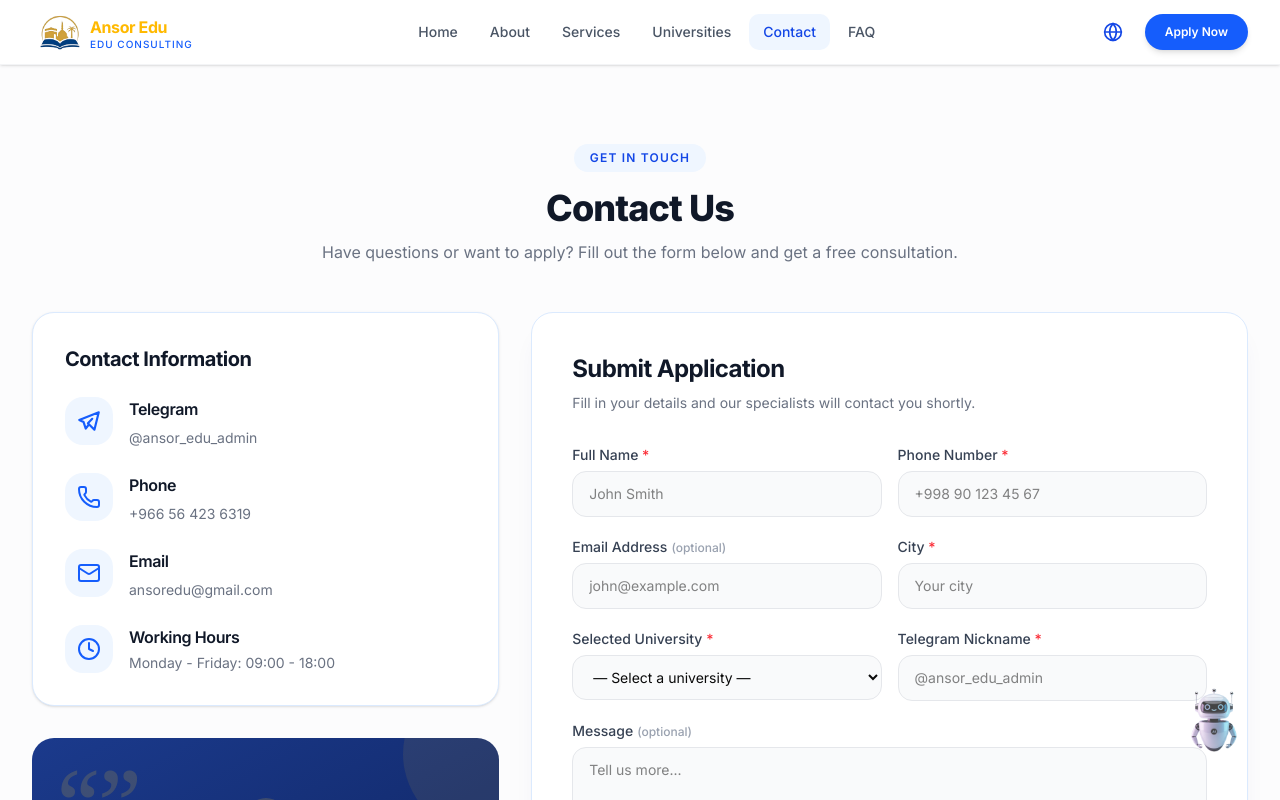
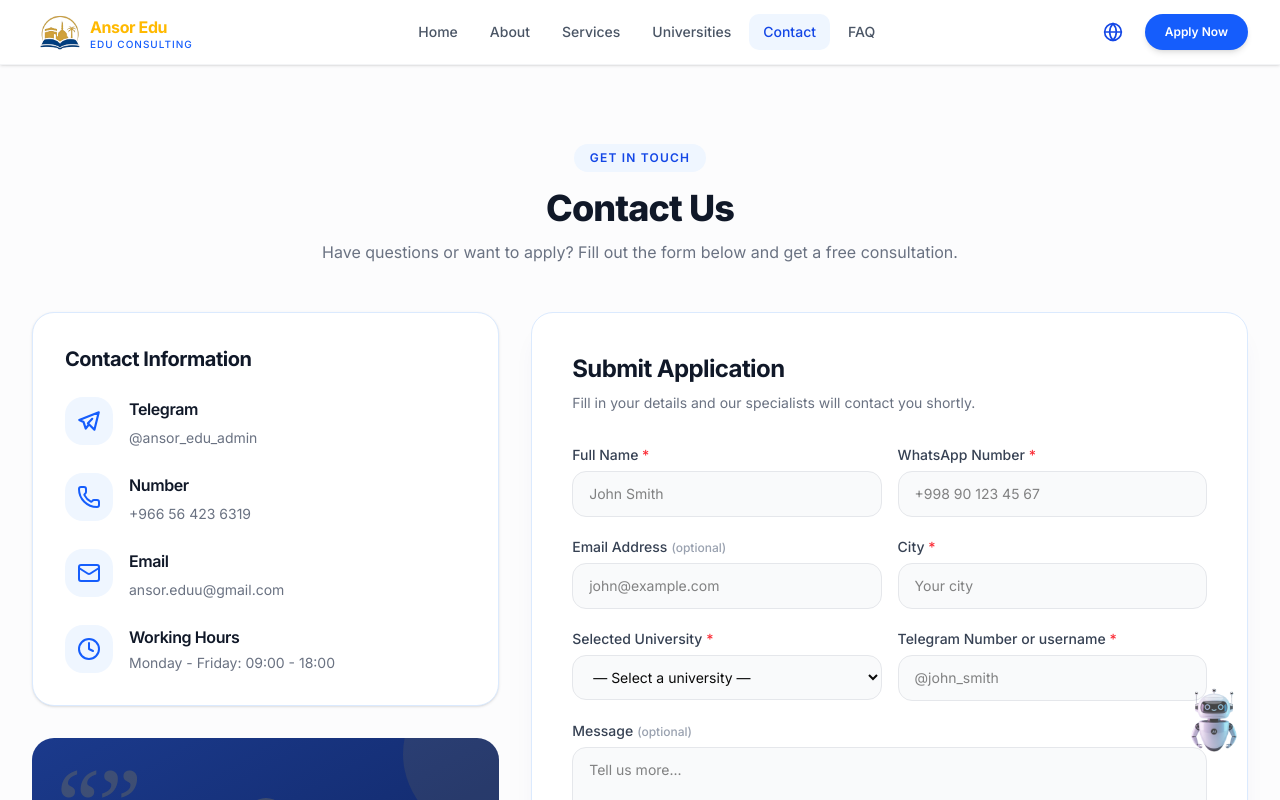
Before and after one commit to jasurungarov/ansoredu_consulting, a Next.js app: page /en/contact in a window 1280 px wide. Shown: the top 800 px of the page. Built offline with nearby package versions, Linux system fonts and the light colour scheme.

Commit message:
contact form changed

```diff
--- a/app/[locale]/layout.tsx
+++ b/app/[locale]/layout.tsx
@@ -209,7 +209,7 @@ export async function generateMetadata({
         (l) => l !== cfg.ogLocale,
       ),
       siteName: "Ansor Edu",
-      emails: ["ansoredu@gmail.com"],
+      emails: ["ansoreduu@gmail.com"],
       countryName: "Uzbekistan",
       images: [
         {
--- a/app/api/contact/route.ts
+++ b/app/api/contact/route.ts
@@ -11,8 +11,8 @@ const schema = z.object({
   email: z.string().email().optional().or(z.literal("")),
   city: z.string().min(2),
   interestedIn: z.string().min(1),
-  nickName: z.string().optional().or(z.literal("")),
-  message: z.string().optional(),
+  nickName: z.string().min(3).or(z.string().min(9)),
+  message: z.string().optional()
 });
 
 export async function POST(req: NextRequest) {
@@ -37,7 +37,7 @@ export async function POST(req: NextRequest) {
 📄 *Foydalanuvchi ma'lumotlari*
 
 👤 To'liq ism: ${data.fullName}
-📞 Telefon raqami: ${data.phone}
+📞 WhatsApp raqami: ${data.phone}
 📧 Elektron pochta: ${data.email || "Mavjud emas, kiritilmagan"}
 🏙️ Yashash shahri: ${data.city}
 🏛️ Qiziqayotgan universiteti: ${data.interestedIn}
--- a/components/shared/ApplicationForm.tsx
+++ b/components/shared/ApplicationForm.tsx
@@ -12,8 +12,8 @@ const schema = z.object({
   email: z.string().email().optional().or(z.literal("")),
   city: z.string().min(2),
   interestedIn: z.string().min(1),
-  nickName: z.string().optional().or(z.literal("")),
-  message: z.string().optional(),
+  nickName: z.string().min(3).or(z.string().min(9)),
+  message: z.string().optional()
 });
 
 type FormData = z.infer<typeof schema>;
@@ -251,6 +251,12 @@ export default function ApplicationForm() {
             placeholder={t("placeholdernickName")}
             className={inputClass("nickName")}
           />
+          {errors.nickName && (
+            <p className="text-red-500 text-xs mt-1">
+              {t("errors.nickName", { ns: "errors" }) ??
+                errors.nickName}
+            </p>
+          )}
         </div>
       </div>
 
--- a/messages/en.json
+++ b/messages/en.json
@@ -132,26 +132,27 @@
     "subtitle": "Have questions or want to apply? Fill out the form below and get a free consultation.",
     "optional": "(optional)",
     "back": "Go back",
-    "nickName": "Telegram Nickname",
-    "placeholdernickName": "@ansor_edu_admin",
+    "nickName": "Telegram Number or username",
+    "placeholdernickName": "@john_smith",
     "selectUniversity": "— Select a university —",
     "telegram": "Telegram",
     "telegramSubtitle": "@ansor_edu_admin",
     "errors": {
       "required": "Please enter your name!",
       "invalidUnvercity": "Please select a university!",
-      "invalidPhone": "Please enter your phone number!",
+      "invalidPhone": "Please enter your WhatsApp number!",
       "city": "Please enter your city!",
-      "serverError": "An error occurred."
+      "serverError": "An error occurred.",
+      "nickName": "Please enter your Telegram number or username!"
     },
     "card": {
       "title": "Contact Information",
       "address": "Address",
       "addressLine": "Uzbekistan, Tashkent, Chilanzar district, 1st block",
-      "phone": "Phone",
+      "phone": "Number",
       "phoneLine": "+966 56 423 6319",
       "email": "Email",
-      "emailLine": "ansoredu@gmail.com",
+      "emailLine": "ansor.eduu@gmail.com",
       "hours": "Working Hours",
       "hoursLine": "Monday - Friday: 09:00 - 18:00",
       "cardTitle": "Submit Application",
@@ -165,7 +166,7 @@
       "dot": "\u201c\u201d"
     },
     "fullName": "Full Name",
-    "phone": "Phone Number",
+    "phone": "WhatsApp Number",
     "email": "Email Address",
     "city": "City",
     "interestedIn": "Selected University",
@@ -189,7 +190,7 @@
     "address": "Tashkent, Uzbekistan",
     "telegramSubtitle": "@ansor_edu_admin",
     "phone": "+966 56 423 6319",
-    "email": "ansoredu@gmail.com",
+    "email": "ansor.eduu@gmail.com",
     "rights": "All rights reserved.",
     "privacy": "Privacy Policy",
     "terms": "Terms of Service",
--- a/messages/kg.json
+++ b/messages/kg.json
@@ -132,17 +132,18 @@
     "subtitle": "Суроолоруңуз барбы же арыз тапшырмакчы болосузбу? Төмөндөгү формду толтуруп, акысыз консультация алыңыз.",
     "optional": "(милдеттүү эмес)",
     "back": "Артка кайтуу",
-    "nickName": "Telegram никнейми",
-    "placeholdernickName": "@ansor_edu_admin",
+    "nickName": "Telegram Номериңиз же никнейми",
+    "placeholdernickName": "@аскар_мамытов",
     "selectUniversity": "— Университетти тандаңыз —",
     "telegram": "Телеграм",
     "telegramSubtitle": "@ansor_edu_admin",
     "errors": {
       "required": "Атыңызды жазыңыз!",
       "invalidUnvercity": "Университетти тандаңыз!",
-      "invalidPhone": "Телефон номериңизди жазыңыз!",
+      "invalidPhone": "WhatsApp номериңизди жазыңыз!",
       "city": "Шаарыңыздын атын жазыңыз!",
-      "serverError": "Ката кетти."
+      "serverError": "Ката кетти.",
+      "nickName": "Телеграм номериңизди же никнеймиңизди жазыңыз!"
     },
     "card": {
       "title": "Байланыш маалыматы",
@@ -151,7 +152,7 @@
       "phone": "Телефон",
       "phoneLine": "+966 56 423 6319",
       "email": "Email",
-      "emailLine": "ansoredu@gmail.com",
+      "emailLine": "ansor.eduu@gmail.com",
       "hours": "Иш убактысы",
       "hoursLine": "Дүйшөмбү - Жума: 09:00 - 18:00",
       "cardTitle": "Арыз тапшыруу",
@@ -165,7 +166,7 @@
       "dot": "\u201c\u201d"
     },
     "fullName": "Толук аты-жөнү",
-    "phone": "Телефон номери",
+    "phone": "WhatsApp Номериңиз",
     "email": "Email дарек",
     "city": "Шаар",
     "interestedIn": "Тандалган университет",
@@ -189,7 +190,7 @@
     "address": "Ташкент, Өзбекстан",
     "telegramSubtitle": "@ansor_edu_admin",
     "phone": "+966 56 423 6319",
-    "email": "ansoredu@gmail.com",
+    "email": "ansor.eduu@gmail.com",
     "rights": "Бардык укуктар корголгон.",
     "privacy": "Купуялык саясаты",
     "terms": "Кызмат көрсөтүү шарттары",
--- a/messages/ru.json
+++ b/messages/ru.json
@@ -132,7 +132,7 @@
     "subtitle": "Есть вопросы или хотите подать заявку? Заполните форму ниже и получите бесплатную консультацию.",
     "optional": "(необязательно)",
     "back": "Вернуться назад",
-    "nickName": "Никнейм в Telegram",
+    "nickName": "Telegram Номер ",
     "placeholdernickName": "@ansor_edu_admin",
     "selectUniversity": "— Выберите университет —",
     "telegram": "Телеграм",
@@ -140,9 +140,10 @@
     "errors": {
       "required": "Введите ваше имя!",
       "invalidUnvercity": "Выберите университет!",
-      "invalidPhone": "Введите ваш номер телефона!",
+      "invalidPhone": "Введите ваш WhatsApp номер!",
       "city": "Введите название вашего города!",
-      "serverError": "Произошла ошибка."
+      "serverError": "Произошла ошибка.",
+      "nickName": "Введите ваш Telegram номер или никнейм!"
     },
     "card": {
       "title": "Контактная информация",
@@ -165,7 +166,7 @@
       "dot": "\u201c\u201d"
     },
     "fullName": "Полное имя",
-    "phone": "Номер телефона",
+    "phone": "WhatsApp Номер",
     "email": "Email адрес",
     "city": "Город",
     "interestedIn": "Выбранный университет",
--- a/messages/uz.json
+++ b/messages/uz.json
@@ -132,17 +132,17 @@
     "subtitle": "Savollaringiz bormi yoki ariza topshirmoqchimisiz? Quyidagi formani to'ldiring, bepul konsultatsiya oling.",
     "optional": "(ixtiyoriy)",
     "back": "Orqaga qaytish",
-    "nickName": "Telegram NickName",
-    "placeholdernickName": "@ansor_edu_admin",
+    "nickName": "Telegram Raqamingiz yoki username",
+    "placeholdernickName": "@ali_valiyev",
     "telegram": "Telegram",
     "telegramSubtitle": "@ansor_edu_admin",
     "selectUniversity": "— Universitetni tanlang —",
      "errors": {
       "required": "Ismingizni yozing!",
       "invalidUnvercity": "Universitetni tanlang!",
-      "invalidPhone": "Telefon raqamingizni yozing!",
+      "invalidPhone": "WhatsApp raqamingizni yozing!",
       "city": "Shaharingiz nomini yozing!",
-      "nickName": "Telegram user namengizni kiritng",
+      "nickName": "Telegram Raqamingizni yoki usernameingizni kiriting",
       "serverError": "Xatolik yuz berdi."
     },
     "card": {
@@ -152,7 +152,7 @@
       "phone": "Telefon",
       "phoneLine": "+966 56 423 6319",
       "email": "Email",
-      "emailLine": "ansoredu@gmail.com",
+      "emailLine": "ansor.eduu@gmail.com",
       "hours": "Ish vaqti",
       "hoursLine": "Dushanba - Juma: 09:00 - 18:00",
       "cardTitle": "Ariza Topshirish",
@@ -166,7 +166,7 @@
       "dot": "\u201c\u201d"
     },
     "fullName": "To'liq ismingiz",
-    "phone": "Telefon raqamingiz",
+    "phone": "WhatsApp raqamingiz",
     "email": "Email manzilingiz",
     "city": "Shahar",
     "interestedIn": "Tanlangan universitet",
@@ -190,7 +190,7 @@
     "address": "Toshkent, O'zbekiston",
     "telegramSubtitle": "@ansor_edu_admin",
     "phone": "+966 56 423 6319",
-    "email": "ansoredu@gmail.com",
+    "email": "ansor.eduu@gmail.com",
     "rights": "Barcha huquqlar himoyalangan.",
     "privacy": "Maxfiylik siyosati",
     "terms": "Xizmat ko'rsatish shartlari",
--- a/package.json
+++ b/package.json
@@ -6,7 +6,8 @@
     "dev": "next dev",
     "build": "next build",
     "start": "next start",
-    "lint": "eslint"
+    "lint": "eslint",
+    "tsc": "tsc --noEmit"
   },
   "dependencies": {
     "@radix-ui/react-avatar": "^1.1.11",
```
